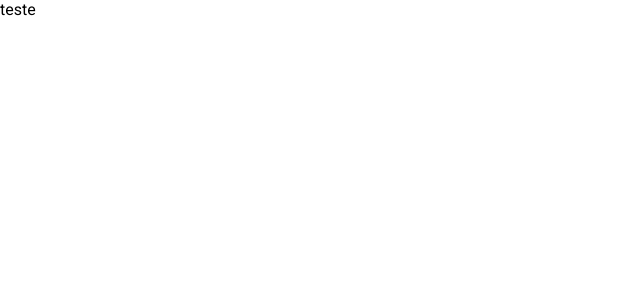
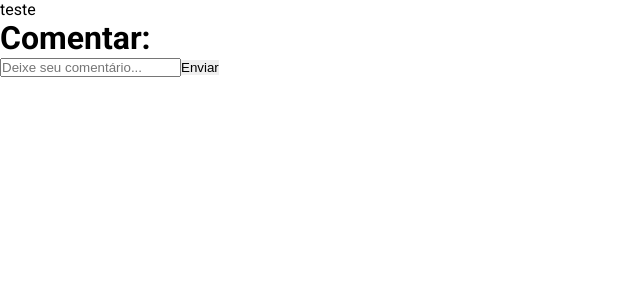
Before and after one commit to Grupo-5-Daniel-Kenzie-Academy/Projeto-On-Books, a React (Create React App) app: page /description in a window 1280 px wide. Shown: the top 300 px of the page, without its empty margins (0-640 px from the left). Built offline with nearby package versions, Linux system fonts and the light colour scheme.

Commit message:
feat: comments

```diff
--- a/package.json
+++ b/package.json
@@ -8,6 +8,7 @@
     "@hookform/resolvers": "^2.9.10",
     "@mui/icons-material": "^5.11.0",
     "@mui/material": "^5.11.4",
+    "@react-icons/all-files": "^4.1.0",
     "@testing-library/jest-dom": "^5.14.1",
     "@testing-library/react": "^13.0.0",
     "@testing-library/user-event": "^13.2.1",
--- a/src/api/api.tsx
+++ b/src/api/api.tsx
@@ -1,6 +1,6 @@
 import axios from "axios";
 
 export const api = axios.create({
-    baseURL: "http://localhost:4001",
+    baseURL: "https://api-li-marus.onrender.com",
     timeout: 7000
 })
--- /dev/null
+++ b/src/components/Comments/NewComent/index.tsx
@@ -0,0 +1,28 @@
+import React, { useContext } from 'react'
+import { useForm } from "react-hook-form";
+import { SubmitHandler } from "react-hook-form/dist/types/form";
+import { DashContext } from '../../../contexts/DashboardContext/DashContext'
+
+interface iCommentsFormValues {
+    author: string,
+    titulo: string,
+    description: string,
+}
+
+export const NewComments = () => {
+    const {addComments} = useContext(DashContext)
+
+    const { handleSubmit } = useForm<iCommentsFormValues>();
+
+    const onSubmit: SubmitHandler<iCommentsFormValues> = data => {
+        addComments(data)
+    }
+
+  return (
+    <form onSubmit={handleSubmit(onSubmit)}>
+        <h1>Comentar:</h1>
+        <input id="description" type="text" placeholder="Deixe seu comentário..." />
+        <button type="submit">Enviar</button>
+    </form>
+  )
+}
--- a/src/contexts/DashboardContext/DashContext.tsx
+++ b/src/contexts/DashboardContext/DashContext.tsx
@@ -11,6 +11,13 @@ import { AuthContext, iBookList } from "../UserContext/AuthContext";
 export interface IDashProviderProps {
   children: ReactNode;
 }
+
+interface iComments {
+  author: string,
+  titulo: string,
+  description: string
+}
+
 export interface IDashContext {
   filteredBooks: IBooks[];
   setCategoryFilter: React.Dispatch<React.SetStateAction<string>>;
@@ -27,6 +34,10 @@ export interface IDashContext {
   item: {},
   setItem:React.Dispatch<React.SetStateAction<iBookList>>
   FilterInput:(name:string)=>void;
+
+  addComments:(data: iComments) => void;
+  // comments: {},
+  // setComments:React.Dispatch<React.SetStateAction<string[]>>
 }
 
 export const DashContext = createContext<IDashContext>({} as IDashContext);
@@ -48,6 +59,8 @@ export function DashProvider({ children }: IDashProviderProps) {
   const [favoritModal, setFavoritModal] = useState(false);
 
   const [item, setItem] = useState<iBookList>({} as iBookList)
+
+  const [comments, setComments] = useState("")
 
   async function readBooks() {
     try {
@@ -152,6 +165,25 @@ export function DashProvider({ children }: IDashProviderProps) {
       window.scrollTo(0, 0);
     }
   }
+
+  async function addComments(data: iComments){
+    console.log(data)
+    try {
+
+      const response = await api.post("/comentarios", data, {
+        headers: {
+          Authorization: `Bearer ${token}`,
+        },
+      });
+
+      console.log(response)
+      toast.success("Tecnologia adicionada.");
+
+      // setComments([...comments, response.data]);
+    } catch (error) {
+      toast.error("Ops! Algo deu errado");
+    }
+  }
   return (
     <DashContext.Provider
       value={{
@@ -167,7 +199,8 @@ export function DashProvider({ children }: IDashProviderProps) {
         setItem,
         Filter,
         favoritModal,
-        FilterInput
+        FilterInput,
+        addComments,
       }}
     >
       {children}
--- a/src/pages/Description/index.tsx
+++ b/src/pages/Description/index.tsx
@@ -1,4 +1,5 @@
 import { useContext } from "react"
+import { NewComments } from "../../components/Comments/NewComent"
 import { DashContext } from "../../contexts/DashboardContext/DashContext"
 
 export function Description (){
@@ -9,6 +10,7 @@ export function Description (){
         <>
             <header></header>
             <main>teste</main>
+            <NewComments/>
         </>
     )
 }
```
Also changed, not shown: 1 other file (tests, documents, lock files or other folders).
